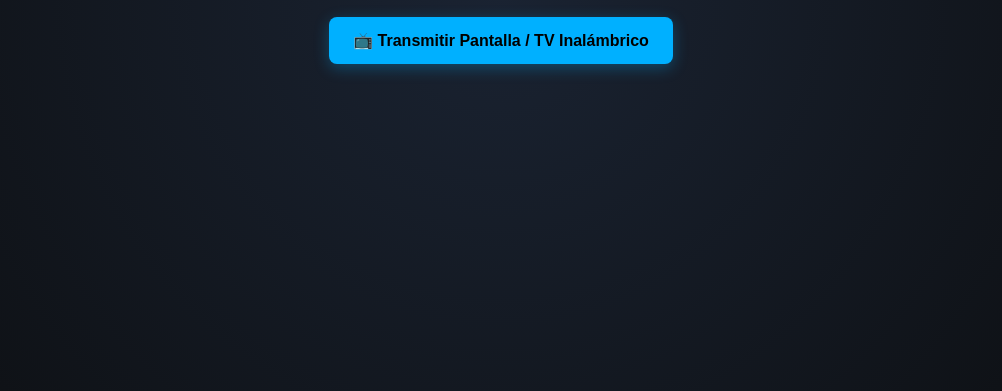
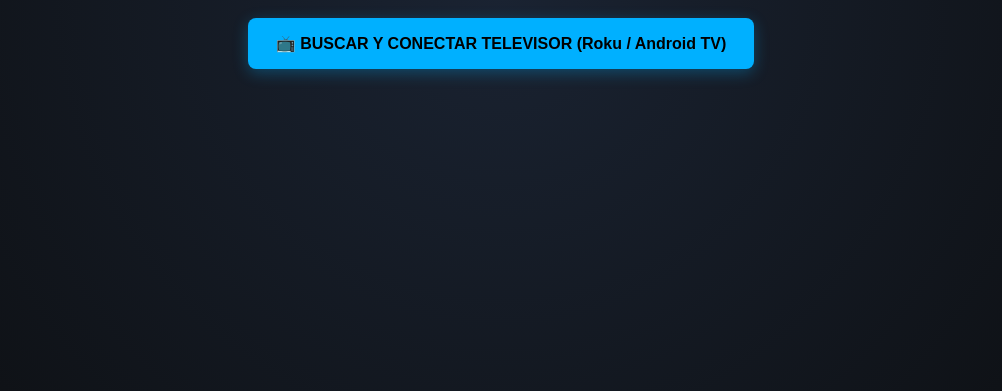
Before and after one commit to darwinlopez10-beep/DL_Mix_Master, a website: page public/tv.html in a window 1280 px wide. Shown: the part 409-800 px from the top of the page, without its empty margins (139-1141 px from the left). Drawn offline with Linux system fonts and the light colour scheme.

Commit message:
Actualizar selector exclusivo para Smart TV y Roku

```diff
--- a/public/tv.html
+++ b/public/tv.html
@@ -20,13 +20,13 @@
       padding: 20px;
     }
     #standby h1 { font-size: 42px; margin-bottom: 10px; font-weight: 900; letter-spacing: 2px; }
-    #standby p { font-size: 18px; color: #8a94a6; margin-bottom: 20px; }
+    #standby p { font-size: 18px; color: #8a94a6; margin-bottom: 25px; }
 
     .cast-btn {
       background: #00b0ff;
       color: #000;
       border: none;
-      padding: 14px 24px;
+      padding: 16px 28px;
       font-size: 16px;
       font-weight: bold;
       border-radius: 8px;
@@ -35,8 +35,9 @@
       align-items: center;
       gap: 10px;
       box-shadow: 0 4px 15px rgba(0, 176, 255, 0.3);
+      transition: transform 0.2s;
     }
-    .cast-btn:hover { background: #38bdf8; }
+    .cast-btn:active { transform: scale(0.98); }
 
     #player-container { width: 100vw; height: 100vh; display: none; background: #000; }
     #player { width: 100%; height: 100%; pointer-events: none; }
@@ -48,9 +49,8 @@
     <h1>DL MIX-MASTER</h1>
     <p>Conectado. Busca una canción desde tu teléfono para iniciar la rumba.</p>
 
-    <!-- BOTÓN DE TRANSMISIÓN A SmartTV / MIRACAST / CHROMECAST -->
-    <button class="cast-btn" onclick="startCasting()">
-      📺 Transmitir Pantalla / TV Inalámbrico
+    <button class="cast-btn" onclick="openTVDevicePicker()">
+      📺 BUSCAR Y CONECTAR TELEVISOR (Roku / Android TV)
     </button>
   </div>
 
@@ -88,17 +88,17 @@
       connectWS();
     }
 
-    // Función para activar el selector de pantallas en Linux
-    async function startCasting() {
-      if (navigator.share) {
+    // Activa la búsqueda exclusiva de dispositivos externos (Televisores)
+    async function openTVDevicePicker() {
+      if ('PresentationRequest' in window) {
         try {
-          await navigator.share({ title: 'DL Mix-Master TV', url: window.location.href });
-        } catch (e) {}
-      } else if (window.chrome && window.chrome.cast) {
-        // En Chrome Linux abre el menú de Cast nativo
-        window.print();
+          const request = new PresentationRequest([window.location.href]);
+          await request.start();
+        } catch (error) {
+          console.log('Error de selección de TV:', error);
+        }
       } else {
-        alert("Instrucción en Linux:\nHaz clic derecho en la página > Selecciona 'Transmitir...' o 'Cast' para conectar tu Smart TV por Wi-Fi.");
+        alert("En Chrome/Brave en Linux:\n1. Haz clic en los 3 puntos del navegador (arriba a la derecha).\n2. Selecciona 'Guardar y compartir' > 'Transmitir...'\n3. Selecciona tu Roku TV o Android TV de la lista.");
       }
     }
 
```
